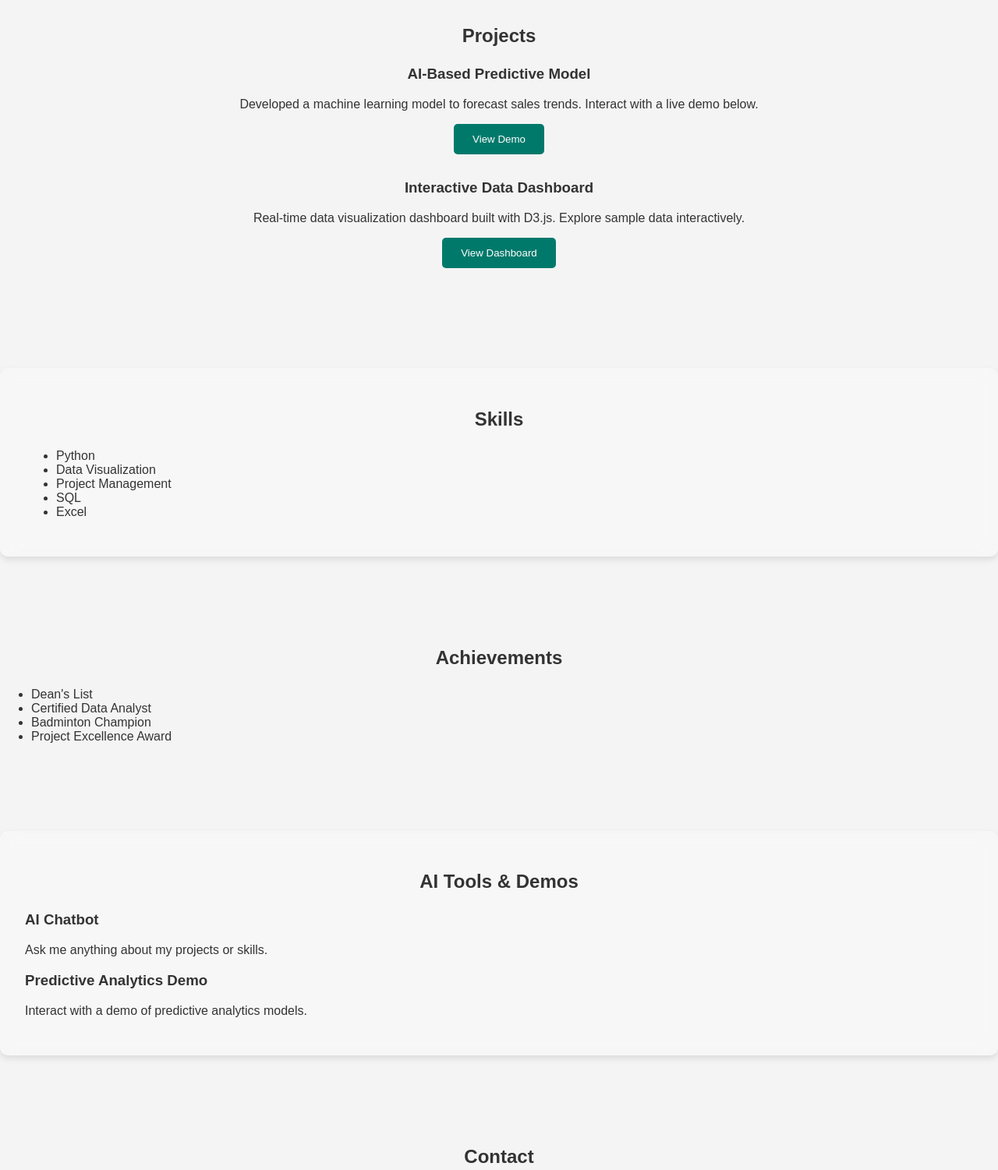
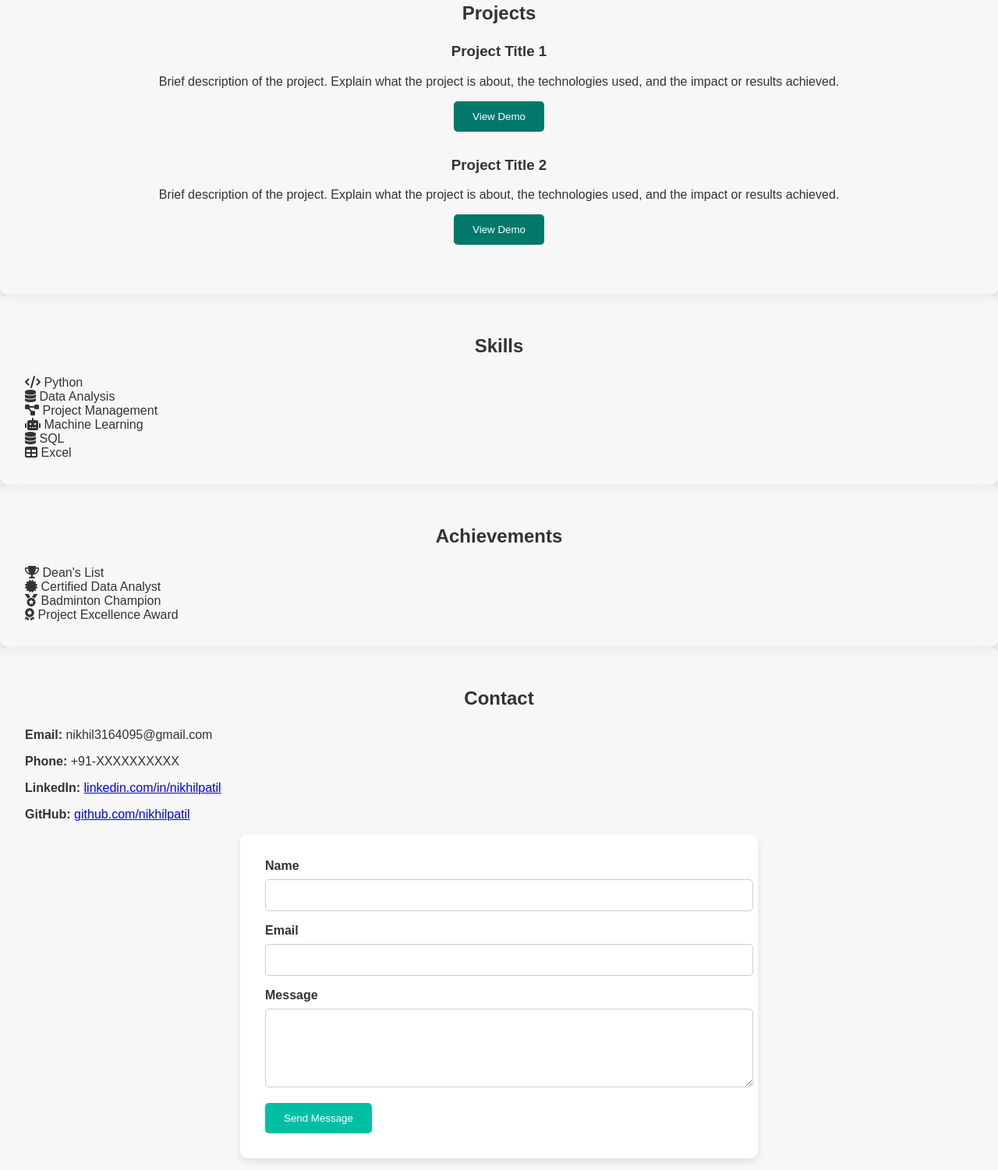
Before and after one commit to nikhil3164095/Portfolio, a plain HTML site: page index.html in a window 1280 px wide. Shown: the part 890-2391 px from the top of the page at 78% size. Drawn offline with Linux system fonts and the light colour scheme.

Commit message:
Update index.html

```diff
--- a/index.html
+++ b/index.html
@@ -17,87 +17,109 @@
                 <li><a href="#skills">Skills</a></li>
                 <li><a href="#achievements">Achievements</a></li>
                 <li><a href="#contact">Contact</a></li>
-                <li><a href="#ai-tools">AI Tools</a></li>
-                <li><a href="#" id="theme-toggle"><i class="fas fa-moon"></i></a></li>
             </ul>
         </nav>
     </header>
 
     <section id="home">
         <h1>Welcome to Nikhil Patil's Portfolio</h1>
-        <p>Explore my interactive projects and achievements.</p>
-        <a href="#about" class="btn">Learn More</a>
+        <p>Discover my projects, skills, and achievements.</p>
+        <a href="#about" class="btn animated-btn">Learn More</a>
     </section>
 
-    <section id="about" class="glass-effect fade-in">
+    <section id="about" class="fade-in glass-effect">
         <div class="container">
             <h2>About Me</h2>
-            <p>Hello! I’m Nikhil Patil, an IT professional with a passion for technology and sports. I graduated with distinction from MIT College of Engineering, Pune, and bring my teamwork and problem-solving skills to every project I undertake.</p>
-            <a href="#contact" class="btn">Get in Touch</a>
+            <p>Hello! I'm Nikhil Patil, a passionate IT professional with a knack for solving complex problems. I graduated from MIT College of Engineering, Pune, with a distinction in Information Technology and have a strong background in both coding and sports. My involvement in badminton taught me teamwork and perseverance, skills that I bring to every project I tackle.</p>
+            <a href="#contact" class="btn animated-btn">Get in Touch</a>
         </div>
     </section>
 
-    <section id="projects">
+    <section id="projects" class="fade-in glass-effect">
         <div class="container">
             <h2>Projects</h2>
-            <div class="project fade-in">
-                <h3>AI-Based Predictive Model</h3>
-                <p>Developed a machine learning model to forecast sales trends. Interact with a live demo below.</p>
+            <div class="project">
+                <h3>Project Title 1</h3>
+                <p>Brief description of the project. Explain what the project is about, the technologies used, and the impact or results achieved.</p>
                 <button class="btn" onclick="showPredictiveModel()">View Demo</button>
             </div>
-            <div class="project fade-in">
-                <h3>Interactive Data Dashboard</h3>
-                <p>Real-time data visualization dashboard built with D3.js. Explore sample data interactively.</p>
-                <button class="btn" onclick="showDashboard()">View Dashboard</button>
+            <div class="project">
+                <h3>Project Title 2</h3>
+                <p>Brief description of the project. Explain what the project is about, the technologies used, and the impact or results achieved.</p>
+                <button class="btn" onclick="showDashboard()">View Demo</button>
+            </div>
+            <!-- Add more projects as needed -->
+        </div>
+    </section>
+
+    <section id="skills" class="fade-in glass-effect">
+        <div class="container">
+            <h2>Skills</h2>
+            <div class="skills-achievements">
+                <div class="skill">
+                    <i class="fas fa-code"></i>
+                    <span>Python</span>
+                </div>
+                <div class="skill">
+                    <i class="fas fa-database"></i>
+                    <span>Data Analysis</span>
+                </div>
+                <div class="skill">
+                    <i class="fas fa-project-diagram"></i>
+                    <span>Project Management</span>
+                </div>
+                <div class="skill">
+                    <i class="fas fa-robot"></i>
+                    <span>Machine Learning</span>
+                </div>
+                <div class="skill">
+                    <i class="fas fa-database"></i>
+                    <span>SQL</span>
+                </div>
+                <div class="skill">
+                    <i class="fas fa-table"></i>
+                    <span>Excel</span>
+                </div>
+                <!-- Add more skills as needed -->
             </div>
         </div>
     </section>
 
-    <section id="skills" class="glass-effect fade-in">
-        <div class="container">
-            <h2>Skills</h2>
-            <ul class="list-hover">
-                <li>Python</li>
-                <li>Data Visualization</li>
-                <li>Project Management</li>
-                <li>SQL</li>
-                <li>Excel</li>
-            </ul>
-        </div>
-    </section>
-
-    <section id="achievements" class="fade-in">
+    <section id="achievements" class="fade-in glass-effect">
         <div class="container">
             <h2>Achievements</h2>
-            <ul class="list-hover">
-                <li>Dean's List</li>
-                <li>Certified Data Analyst</li>
-                <li>Badminton Champion</li>
-                <li>Project Excellence Award</li>
-            </ul>
-        </div>
-    </section>
-
-    <section id="ai-tools" class="glass-effect fade-in">
-        <div class="container">
-            <h2>AI Tools & Demos</h2>
-            <div id="chatbot">
-                <h3>AI Chatbot</h3>
-                <p>Ask me anything about my projects or skills.</p>
-                <!-- Embed a chatbot widget here -->
-            </div>
-            <div id="predictive-model">
-                <h3>Predictive Analytics Demo</h3>
-                <p>Interact with a demo of predictive analytics models.</p>
-                <!-- Embed predictive analytics demo here -->
+            <div class="skills-achievements">
+                <div class="achievement">
+                    <i class="fas fa-trophy"></i>
+                    <span>Dean's List</span>
+                </div>
+                <div class="achievement">
+                    <i class="fas fa-certificate"></i>
+                    <span>Certified Data Analyst</span>
+                </div>
+                <div class="achievement">
+                    <i class="fas fa-medal"></i>
+                    <span>Badminton Champion</span>
+                </div>
+                <div class="achievement">
+                    <i class="fas fa-award"></i>
+                    <span>Project Excellence Award</span>
+                </div>
+                <!-- Add more achievements as needed -->
             </div>
         </div>
     </section>
 
-    <section id="contact" class="fade-in">
+    <section id="contact" class="fade-in glass-effect">
         <div class="container">
             <h2>Contact</h2>
-            <form>
+            <div class="contact-info">
+                <p><strong>Email:</strong> nikhil3164095@gmail.com</p>
+                <p><strong>Phone:</strong> +91-XXXXXXXXXX</p>
+                <p><strong>LinkedIn:</strong> <a href="#">linkedin.com/in/nikhilpatil</a></p>
+                <p><strong>GitHub:</strong> <a href="#">github.com/nikhilpatil</a></p>
+            </div>
+            <form id="contact-form">
                 <label for="name">Name</label>
                 <input type="text" id="name" name="name" required>
 
@@ -107,7 +129,7 @@
                 <label for="message">Message</label>
                 <textarea id="message" name="message" rows="5" required></textarea>
 
-                <button type="submit" class="btn">Send Message</button>
+                <button type="submit" class="animated-btn">Send Message</button>
             </form>
         </div>
     </section>
```
